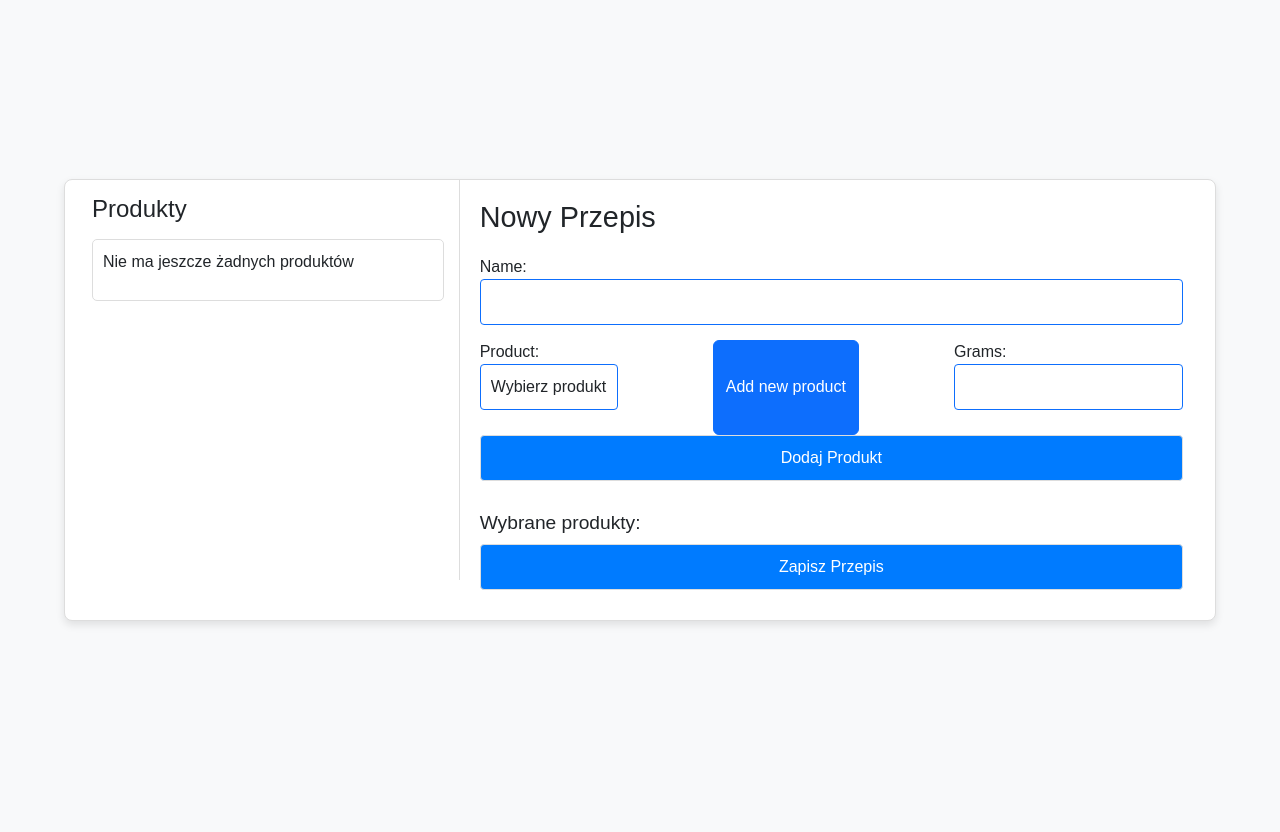
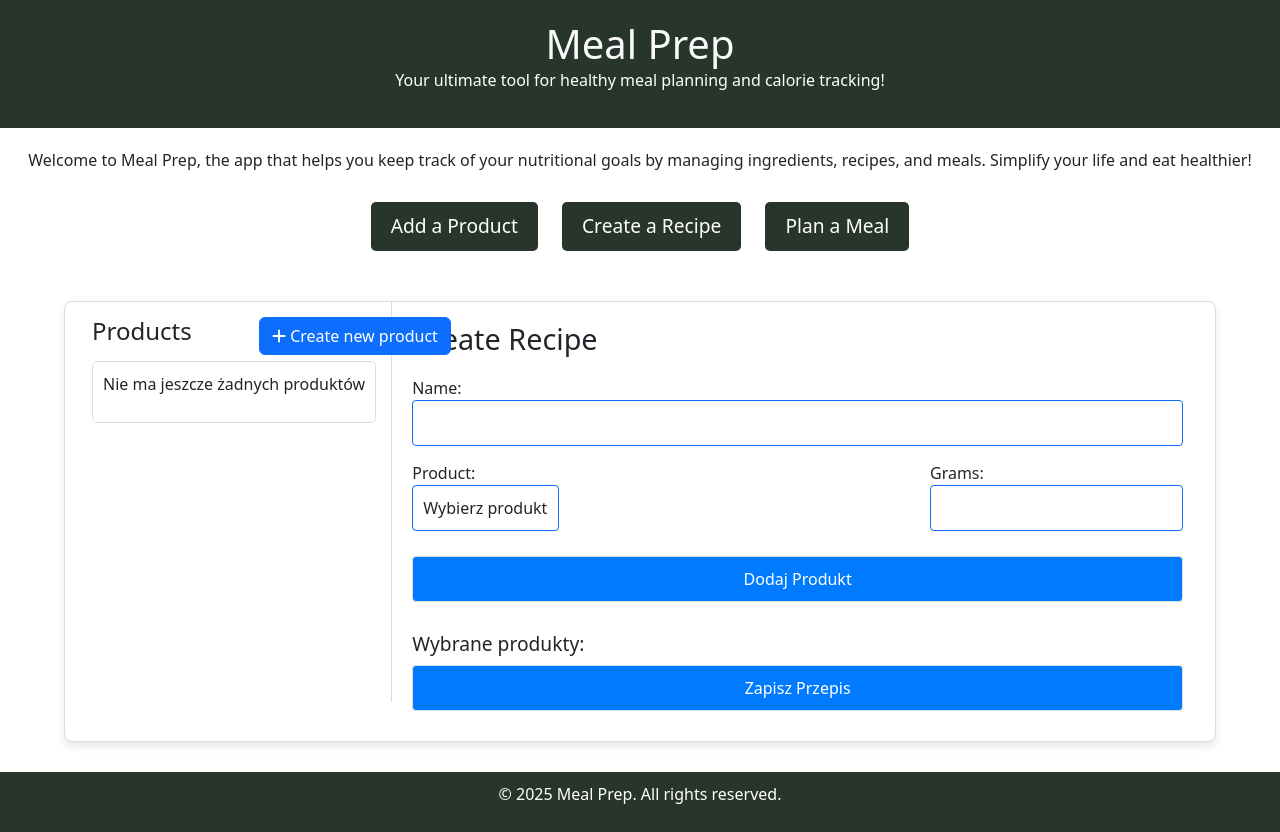
Before and after one commit to KubaWoj666/KcalApp, a Django app: page /add-recipe/ in a window 1280 px wide. Before the commit the page ends 625 px from the top, so only its background shows below. Run offline with Django 4.2, Linux system fonts and the light colour scheme; data that the repository does not hold is empty; parts of the project's set-up code (start-up, migrations or seed data) failed here and were passed over; some libraries are stand-ins or nearby versions.

Commit message:
code cleaning

```diff
--- a/core/urls.py
+++ b/core/urls.py
@@ -7,7 +7,7 @@ urlpatterns = [
     path("delete-product-from-recipe/<int:pk>/", views.delete_recipe_product_from_recipe, name="delete_recipe_product"),
     path("add-product-to-recipe/<int:pk>/", views.add_product_to_recipe, name="add_product_to_recipe"),
     path("add-product/", views.add_and_fetch_product, name="add_product"),
-    path("add-recipe/", views.add_recipe, name="add_recipe"),
+    path("add-recipe/", views.create_recipe, name="add_recipe"),
     path("delete-from-product-list/", views.delete_from_product_list, name="delete_from_product_list"),
     path("create-product/", views.create_product_from_add_recipe_template, name="create_product"),
 ]
--- a/core/views.py
+++ b/core/views.py
@@ -7,6 +7,8 @@ from .models import Product, Recipe, RecipeProduct
 from .forms import ProductForm, RecipeProductForm, RecipeNameForm, RecipeGramsEditForm, AddProductToRecipeForm
 
 from django_htmx.http import HttpResponseClientRefresh
+from django.db.utils import IntegrityError
+
 
 
 
@@ -31,7 +33,6 @@ def add_and_fetch_product(request):
         products = Product.objects.all().order_by("name")
     except Exception as e:
         products = []
-        print(f"Error fetching products {e}")
 
     if request.method == "POST":
         form = ProductForm(request.POST or None)
@@ -102,6 +103,7 @@ def recipe_detail(request, pk):
 
     return render(request, "core/recipe_detail.html", context)
 
+
 @require_POST
 def delete_recipe_product_from_recipe(request, pk):
     recipe = get_object_or_404(Recipe, id=pk)
@@ -116,22 +118,48 @@ def delete_recipe_product_from_recipe(request, pk):
 
     return HttpResponseClientRefresh()
 
+
 @require_POST
 def add_product_to_recipe(request, pk):
+    """Adding product to recipe"""
     recipe = get_object_or_404(Recipe, id=pk)
+    form = AddProductToRecipeForm(request.POST or None)
+    products = RecipeProduct.objects.filter(recipe=recipe)
+    grams_edit_form = RecipeGramsEditForm()
 
-    form = AddProductToRecipeForm(request.POST or None)
-    if form.is_valid():
-        form.save(commit=False)
-        product_obj = form.cleaned_data.get("product")
-        grams = form.cleaned_data.get("grams")
-        RecipeProduct.objects.create(recipe=recipe, product=product_obj, grams=grams)
+    if request.method == "POST":
+        if form.is_valid():
+            product_obj = form.cleaned_data.get("product")
+            grams = form.cleaned_data.get("grams")
+
+            existing_product = RecipeProduct.objects.filter(recipe=recipe, product=product_obj).exists()
+            if existing_product:
+                # Error: product already on recipe
+                return render(request, "core/recipe_detail.html", {
+                    "recipe": recipe,
+                    "products":products,
+                    "grams_edit_form": grams_edit_form,
+                    "add_product_form": form,
+                    "error": "Product is already in Recipe"
+                })
+
+            try:
+                RecipeProduct.objects.create(recipe=recipe, product=product_obj, grams=grams)
+                return redirect("recipe_detail", pk=pk)
+
+            except IntegrityError:
+                return render(request, "core/recipe_detail.html", {
+                    "recipe": recipe,
+                    "products": products,
+                    "add_product_form": form,
+                    "grams_edit_form": grams_edit_form,
+                    "error": "Database error while adding product"
+                })
 
     return redirect("recipe_detail", pk=pk)
 
 
-
-def add_recipe(request):
+def create_recipe(request):
     form = RecipeProductForm()
     add_product_form = ProductForm()
     data = {}
@@ -140,7 +168,6 @@ def add_recipe(request):
         products = Product.objects.all().order_by("name")
     except Exception as e:
         products = []
-        print(f"Error fetching products {e}")
 
     if is_ajax:
         form = RecipeProductForm(request.POST or None)
@@ -148,24 +175,23 @@ def add_recipe(request):
         if form.is_valid():
             recipe_name = form.cleaned_data.get("name")
             recipe_id = request.session.get("current_recipe_id")
+
             if not recipe_id:
-
                 recipe = Recipe.objects.create(name=recipe_name)
                 request.session["current_recipe_id"] = recipe.id
+
             else:
                 recipe = get_object_or_404(Recipe, id=recipe_id)
 
             if action == "add_products":
-                print(action)
                 product = form.cleaned_data.get("product")
                 grams = form.cleaned_data.get("grams")
                 RecipeProduct.objects.create(recipe=recipe, product=product, grams=grams)
 
+                data["success"] = True
                 data["recipe_name"] = recipe_name
                 data["product"] = product.name
                 data["grams"] = grams
-
-
             return JsonResponse(data)
 
     context = {
@@ -176,29 +202,38 @@ def add_recipe(request):
 
     return render(request, "core/add_recipe.html", context)
 
-
+@require_POST
 def delete_from_product_list(request):
-
     if is_ajax:
         recipe_name = request.POST.get("recipe-name")
         product = request.POST.get("product")
         grams = request.POST.get("grams")
 
-        recipe = get_object_or_404(Recipe, name=recipe_name)
-        product = get_object_or_404(Product, name=product)
-        product_to_delete = RecipeProduct.objects.get(recipe=recipe, product=product, grams=grams)
-        product_to_delete.delete()
+        if not all([recipe_name, product, grams]):
+            return JsonResponse({"success": False, "error": "Invalid Data"}, status=400)
 
-        return JsonResponse({"success": True})
+        try:
+            recipe = get_object_or_404(Recipe, name=recipe_name)
+            product = get_object_or_404(Product, name=product)
+            product_to_delete = RecipeProduct.objects.get(recipe=recipe, product=product, grams=grams)
+            if not product_to_delete:
+                return JsonResponse({"success": False, "error": "Product doesn't Exist "}, status=400)
+
+            product_to_delete.delete()
+            return JsonResponse({"success": True})
+        except IntegrityError:
+            return JsonResponse({"success": False, "error": "Błąd bazy danych"}, status=500)
+
+        except Exception as e:
+            return JsonResponse({"success": False, "error": str(e)}, status=500)
 
     return JsonResponse({"success": False}, status=400)
 
 
 @require_POST
 def create_product_from_add_recipe_template(request):
-    data = {}
+
     if is_ajax:
-        print("AJAX")
         form = ProductForm(request.POST)
         if form.is_valid():
             new_product = form.save()
@@ -208,6 +243,6 @@ def create_product_from_add_recipe_template(request):
                                      "name": new_product.name,
                                      "kcal": new_product.kcal
                                  }})
-        return JsonResponse({"message": "Produkt dodany!"})  # Zwróć JSON zamiast redirecta
+        return JsonResponse({"success": False, "errors": form.errors}, status=400)
 
-    return JsonResponse({"error": "Niepoprawne dane"}, status=400)
+    return JsonResponse({"error": "Metoda niedozwolona"}, status=405)
--- /dev/null
+++ b/static/css/add_recipe.css
@@ -0,0 +1,197 @@
+
+/* body {
+    font-family: Arial, sans-serif;
+    margin: 0;
+    padding: 0;
+    display: flex;
+    justify-content: center;
+    align-items: center;
+    height: 100vh;
+    background-color: #f8f9fa;
+} */
+
+.container {
+    display: flex;
+    width: 90%;
+    max-width: 1200px;
+    height: auto;
+    border: 1px solid #ddd;
+    border-radius: 8px;
+    background-color: #fff;
+    box-shadow: 0 4px 8px rgba(0, 0, 0, 0.1);
+    overflow: hidden;
+}
+
+/* #create-product-btn{
+    position:absolute;
+    left: ;
+} */
+
+.product-list {
+    display: inline;
+    border-right: 1px solid #ddd;
+    padding: 15px;
+    overflow-y: auto;
+    max-height: 400px; /* Możesz dostosować wysokość */
+}
+
+/* Stylowanie listy, aby była przewijalna */
+.product-list ul {
+    list-style: none;
+    padding: 0;
+    margin: 0;
+    max-height: 350px; /* Maksymalna wysokość */
+    overflow-y: auto; /* Włączenie przewijania */
+    border: 1px solid #ddd;
+    padding: 10px;
+    border-radius: 5px;
+}
+
+
+.product-list h3 {
+    font-size: 1.5em;
+    margin-bottom: 15px;
+}
+
+
+
+.product-list li {
+    padding: 8px 12px;
+    margin-bottom: 10px;
+    border: 1px solid #ddd;
+    border-radius: 4px;
+    background-color: #f9f9f9;
+    display: flex;
+    justify-content: space-between;
+    align-items: center;
+    transition: background-color 0.2s;
+}
+
+.product-list li:hover {
+    background-color: #e9ecef;
+    cursor: pointer;
+}
+
+.form-container {
+    flex: 2;
+    padding: 20px;
+}
+
+.form-container h3 {
+    font-size: 1.8em;
+    margin-bottom: 20px;
+}
+
+.form-group {
+    margin-bottom: 15px;
+}
+
+.form-container input,
+.form-container select,
+.form-container .button {
+    width: 100%;
+    padding: 10px;
+    margin-bottom: 10px;
+    border: 1px solid #ddd;
+    border-radius: 4px;
+    box-sizing: border-box;
+}
+
+.products_and_grams{
+    display: flex;
+    justify-content: space-between;
+}
+
+#product-select{
+    width: 60%
+}
+
+.form-container .button {
+    background-color: #007bff;
+    color: white;
+    cursor: pointer;
+}
+
+.form-container .button:hover {
+    background-color: #0056b3;
+}
+
+.product-input {
+    display: flex;
+    justify-content: space-between;
+    align-items: center;
+}
+
+.product-input select,
+.product-input input {
+    width: 45%;
+}
+
+.selected-products {
+    margin-top: 20px;
+}
+
+.selected-products h4 {
+    font-size: 1.2em;
+    margin-bottom: 10px;
+}
+
+.selected-products ul {
+    list-style: none;
+    padding: 0;
+    margin: 0;
+}
+
+.selected-products li {
+    padding: 0px 12px;
+    margin-bottom: 5px;
+    border: 1px solid #ddd;
+    border-radius: 4px;
+    background-color: #f9f9f9;
+}
+
+/* Lista produktów wybranych do przepisu */
+#selected-products-list {
+list-style: none; /* Usuń kropki listy */
+padding: 0;
+margin: 0;
+}
+
+#selected-products-list li {
+display: flex; /* Flexbox dla wyrównania elementów */
+justify-content: space-between; /* Tekst po lewej, przycisk po prawej */
+align-items: center;
+border: 1px solid #ddd; /* Obwódka elementu */
+border-radius: 4px; /* Zaokrąglone rogi */
+background-color: #f9f9f9; /* Tło elementu */
+margin-bottom: 10px; /* Odstęp między elementami */
+padding: 8px; /* Wewnętrzny odstęp */
+transition: background-color 0.2s; /* Płynny efekt przy najechaniu */
+}
+
+/* Efekt hover dla elementów listy */
+#selected-products-list li:hover {
+background-color: #f0f0f0; /* Jaśniejsze tło */
+}
+
+/* Stylizacja przycisku usuwania */
+.delete-button {
+background-color: #ddd;
+background: none; /* Bez tła */
+border: none; /* Bez obramowania */
+color: red; /* Kolor tekstu/ikony */
+font-size: 1.2em; /* Rozmiar tekstu/ikony */
+cursor: pointer; /* Zmiana kursora na wskaźnik */
+transition: color 0.2s; /* Płynna zmiana koloru przy najechaniu */
+display: flex; /* Wyśrodkowanie ikony wewnątrz przycisku */
+align-items: center;
+justify-content: center;
+width: 30px;
+height: 30px;
+padding: 0;
+}
+
+/* Efekt hover dla przycisku usuwania */
+.delete-button:hover {
+color: darkred; /* Ciemniejszy czerwony przy najechaniu */
+}
--- a/static/js/add_product_from_add_recipe_template.js
+++ b/static/js/add_product_from_add_recipe_template.js
@@ -1,8 +1,6 @@
 productForm = document.getElementById("create-product")
 csrf = productForm.querySelector("[name='csrfmiddlewaretoken']")
-const productList = document.getElementById("product_list")
-    console.log(productList)
-const url = "http://127.0.0.1:8000/create-product/"
+
 
 document.getElementById('save_btn').addEventListener('click', function() {
     // Close Modal
@@ -12,9 +10,7 @@ document.getElementById('save_btn').addEventListener('click', function() {
 productForm.addEventListener("submit", function (e) {
     e.preventDefault()
 
-
     const form = e.target.closest("form")
-    console.log(form)
 
     fd = new FormData(form)
 
@@ -43,8 +39,6 @@ productForm.addEventListener("submit", function (e) {
 function updateProductDropdownList(newProduct) {
     const select = document.getElementById("id_product")
     const productList = document.getElementById("product_list")
-    console.log(productList)
-
 
     let optionExists = Array.from(select.options).some(option => option.value == newProduct.id)
     let itemExists = Array.from(productList.children).some(li => li.value == newProduct.name);
--- a/templates/_base.html
+++ b/templates/_base.html
@@ -10,6 +10,9 @@
     <script src="https://unpkg.com/htmx.org@2.0.0" integrity="sha384-wS5l5IKJBvK6sPTKa2WZ1js3d947pvWXbPJ1OmWfEuxLgeHcEbjUUA5i9V5ZkpCw" crossorigin="anonymous"></script>
 
     <script src="https://kit.fontawesome.com/0645c31385.js" crossorigin="anonymous"></script>
+
+    <script src="https://code.jquery.com/jquery-3.6.4.min.js"></script>
+
 
     {% block title %}
     <title>Meal Prep</title>
--- a/templates/core/add_recipe.html
+++ b/templates/core/add_recipe.html
@@ -1,220 +1,30 @@
+{% extends '_base.html' %}
 {% load widget_tweaks %}
 {% load static %}
-<!DOCTYPE html>
-<html lang="en">
-<head>
-    <meta charset="UTF-8">
-    <meta name="viewport" content="width=device-width, initial-scale=1.0">
-    <title>Create Recipe</title>
-    <script src="https://code.jquery.com/jquery-3.6.4.min.js"></script>
-    <script src="https://kit.fontawesome.com/0645c31385.js" crossorigin="anonymous"></script>
-    <link href="https://cdn.jsdelivr.net/npm/bootstrap@5.3.0/dist/css/bootstrap.min.css" rel="stylesheet">
-    <script src="https://cdn.jsdelivr.net/npm/bootstrap@5.3.0/dist/js/bootstrap.bundle.min.js"></script>
-    <style>
-        body {
-            font-family: Arial, sans-serif;
-            margin: 0;
-            padding: 0;
-            display: flex;
-            justify-content: center;
-            align-items: center;
-            height: 100vh;
-            background-color: #f8f9fa;
-        }
-
-        .container {
-            display: flex;
-            width: 90%;
-            max-width: 1200px;
-            height: auto;
-            border: 1px solid #ddd;
-            border-radius: 8px;
-            background-color: #fff;
-            box-shadow: 0 4px 8px rgba(0, 0, 0, 0.1);
-            overflow: hidden;
-        }
-
-        .product-list {
-            flex: 1;
-            border-right: 1px solid #ddd;
-            padding: 15px;
-            overflow-y: auto;
-            max-height: 400px; /* Możesz dostosować wysokość */
-        }
-
-        /* Stylowanie listy, aby była przewijalna */
-        .product-list ul {
-            list-style: none;
-            padding: 0;
-            margin: 0;
-            max-height: 350px; /* Maksymalna wysokość */
-            overflow-y: auto; /* Włączenie przewijania */
-            border: 1px solid #ddd;
-            padding: 10px;
-            border-radius: 5px;
-        }
 
 
-        .product-list h3 {
-            font-size: 1.5em;
-            margin-bottom: 15px;
-        }
+{% block css %}
+    <link rel="stylesheet" href="{% static 'css/add_recipe.css' %}">
+{% endblock css %}
 
 
 
-        .product-list li {
-            padding: 8px 12px;
-            margin-bottom: 10px;
-            border: 1px solid #ddd;
-            border-radius: 4px;
-            background-color: #f9f9f9;
-            display: flex;
-            justify-content: space-between;
-            align-items: center;
-            transition: background-color 0.2s;
-        }
+{% block content %}
 
-        .product-list li:hover {
-            background-color: #e9ecef;
-            cursor: pointer;
-        }
-
-        .form-container {
-            flex: 2;
-            padding: 20px;
-        }
-
-        .form-container h3 {
-            font-size: 1.8em;
-            margin-bottom: 20px;
-        }
-
-        .form-group {
-            margin-bottom: 15px;
-        }
-
-        .form-container input,
-        .form-container select,
-        .form-container .button {
-            width: 100%;
-            padding: 10px;
-            margin-bottom: 10px;
-            border: 1px solid #ddd;
-            border-radius: 4px;
-            box-sizing: border-box;
-        }
-
-        .products_and_grams{
-            display: flex;
-            justify-content: space-between;
-        }
-
-        #product-select{
-            width: 60%
-        }
-
-        .form-container .button {
-            background-color: #007bff;
-            color: white;
-            cursor: pointer;
-        }
-
-        .form-container .button:hover {
-            background-color: #0056b3;
-        }
-
-        .product-input {
-            display: flex;
-            justify-content: space-between;
-            align-items: center;
-        }
-
-        .product-input select,
-        .product-input input {
-            width: 45%;
-        }
-
-        .selected-products {
-            margin-top: 20px;
-        }
-
-        .selected-products h4 {
-            font-size: 1.2em;
-            margin-bottom: 10px;
-        }
-
-        .selected-products ul {
-            list-style: none;
-            padding: 0;
-            margin: 0;
-        }
-
-        .selected-products li {
-            padding: 0px 12px;
-            margin-bottom: 5px;
-            border: 1px solid #ddd;
-            border-radius: 4px;
-            background-color: #f9f9f9;
-        }
-
-        /* Lista produktów wybranych do przepisu */
-#selected-products-list {
-    list-style: none; /* Usuń kropki listy */
-    padding: 0;
-    margin: 0;
-}
-
-#selected-products-list li {
-    display: flex; /* Flexbox dla wyrównania elementów */
-    justify-content: space-between; /* Tekst po lewej, przycisk po prawej */
-    align-items: center;
-    border: 1px solid #ddd; /* Obwódka elementu */
-    border-radius: 4px; /* Zaokrąglone rogi */
-    background-color: #f9f9f9; /* Tło elementu */
-    margin-bottom: 10px; /* Odstęp między elementami */
-    padding: 8px; /* Wewnętrzny odstęp */
-    transition: background-color 0.2s; /* Płynny efekt przy najechaniu */
-}
-
-/* Efekt hover dla elementów listy */
-#selected-products-list li:hover {
-    background-color: #f0f0f0; /* Jaśniejsze tło */
-}
-
-/* Stylizacja przycisku usuwania */
-.delete-button {
-    background-color: #ddd;
-    background: none; /* Bez tła */
-    border: none; /* Bez obramowania */
-    color: red; /* Kolor tekstu/ikony */
-    font-size: 1.2em; /* Rozmiar tekstu/ikony */
-    cursor: pointer; /* Zmiana kursora na wskaźnik */
-    transition: color 0.2s; /* Płynna zmiana koloru przy najechaniu */
-    display: flex; /* Wyśrodkowanie ikony wewnątrz przycisku */
-    align-items: center;
-    justify-content: center;
-    width: 30px;
-    height: 30px;
-    padding: 0;
-}
-
-/* Efekt hover dla przycisku usuwania */
-.delete-button:hover {
-    color: darkred; /* Ciemniejszy czerwony przy najechaniu */
-}
-
-    </style>
-</head>
-<body>
     <div class="container">
         <!-- Lista produktów -->
-        <div class="product-list">
+        <div class="product-list" style="max-width: 100%; white-space: nowrap; overflow: hidden;">
+            <button type="button" class="btn btn-primary" data-bs-toggle="modal" data-bs-target="#exampleModal" style="max-width: 100%; margin-left: 167px; position: absolute;">
+                <i class="fa-solid fa-plus"></i> Create new product
+            </button>
             {% include 'core/partials/product_list.html' %}
         </div>
 
         <!-- Formularz -->
         <div class="form-container">
-            <h3>Nowy Przepis</h3>
+
+            <h3>Create Recipe</h3>
+
             <form method="post" id="recipe-form" >
                 {% csrf_token %}
                 <div id="name"  class="form-group " {% if field.errors %} errors {% endif %} >
@@ -229,9 +39,7 @@
                         {{ form.product.errors }}
                         {% render_field form.product class="form-control border-primary"  name="product" id="id_product"%}
                     </div>
-                    <button type="button" class="btn btn-primary" data-bs-toggle="modal" data-bs-target="#exampleModal" name="next" value="DUPa">
-                        Add new product
-                      </button>
+
                     <div  id="grams" class="form-group " {% if field.errors %} errors {% endif %} >
                         <label > {{ form.grams.label_tag }}</label>
                         {{ form.grams.errors }}
@@ -277,4 +85,5 @@
           evt.detail.headers['X-CSRFToken'] = '{{csrf_token}}';
       });
     </script>
-</body
+
+{% endblock content %}
--- a/templates/core/partials/add_new_product.html
+++ b/templates/core/partials/add_new_product.html
@@ -31,7 +31,6 @@
 
         <div class="form-buttons">
             <button id="save_btn" type="submit"  name="save" value="save" class="btn btn-success">Save</button>
-            <button type="submit"  name="save" value="save_add_another" class="btn btn-primary">Save and Add Another</button>
         </div>
 
     </form>
--- a/templates/core/partials/add_product_to_recipe.html
+++ b/templates/core/partials/add_product_to_recipe.html
@@ -24,7 +24,7 @@
                         {% render_field add_product_form.grams class="form-control border-primary"  name="grams" id="id_grams"%}
                     </div>
 
-                    <button type="submit" style="background-color:  #27352A; margin-top: 3px" class="btn btn-dark ">Save changes</button>
+                    <button type="submit" style="background-color:  #27352A; margin-top: 3px" class="btn btn-dark ">Save</button>
 
                 </form>
             </div>
--- a/templates/core/partials/product_list.html
+++ b/templates/core/partials/product_list.html
@@ -1,5 +1,5 @@
 
-    <h3>Produkty</h3>
+    <h3>Products</h3>
     <ul id="product_list">
 
         {% if products %}
--- a/templates/core/recipe_detail.html
+++ b/templates/core/recipe_detail.html
@@ -10,6 +10,9 @@
 
 
 {% block content %}
+{% if error %}
+    <div class="alert alert-danger">{{ error }}</div>
+{% endif %}
 <div class="container">
     <h1 class="recipe-name">{{recipe.name}} <button type="button" class="recipe-name-edit-button" data-bs-toggle="modal" data-bs-target="#recipe-name-modal"><i style="font-size:25px; margin-left:30px" class="fa-solid fa-pencil"></i></button></h1>
 
```
